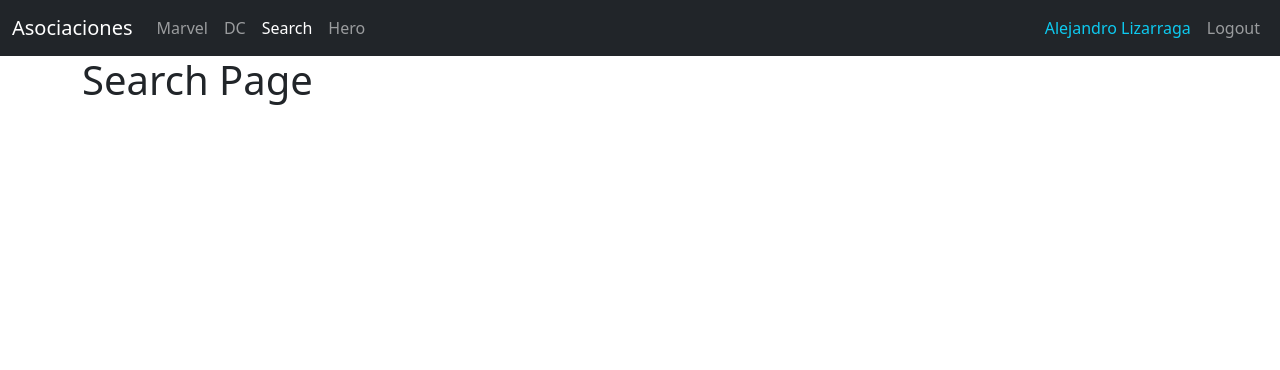
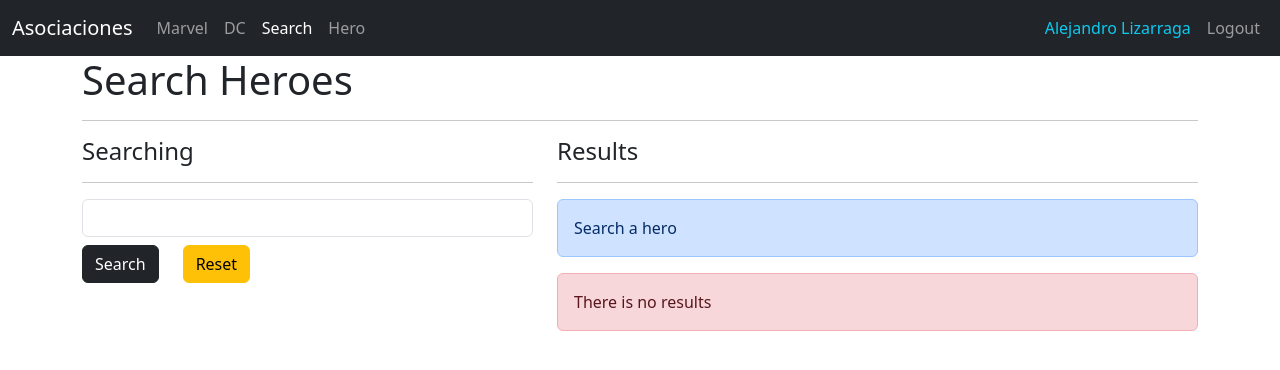
Before and after one commit to Alejandrolga02/07-heroes-spa, a React (Vite) app: page /search in a window 1280 px wide. Shown: the top 370 px of the page. Built offline with nearby package versions, Linux system fonts and the light colour scheme.

Commit message:
Added search heroes functionality

```diff
--- a/package.json
+++ b/package.json
@@ -12,6 +12,7 @@
   "dependencies": {
     "localforage": "^1.10.0",
     "match-sorter": "^6.3.1",
+    "query-string": "^8.1.0",
     "react": "^18.2.0",
     "react-dom": "^18.2.0",
     "react-router-dom": "^6.10.0",
--- a/src/heroes/helpers/getHeroByName.js
+++ b/src/heroes/helpers/getHeroByName.js
@@ -5,7 +5,5 @@ export const getHeroByName = (name = '') => {
 
 	if (name.length === 0) return [];
 
-	return heroes.filter(
-		(hero) => hero.superhero.toLowerCase().includes(name)
-	);
+	return heroes.filter((hero) => hero.superhero.toLowerCase().includes(name));
 }
--- a/src/heroes/pages/searchPage.jsx
+++ b/src/heroes/pages/searchPage.jsx
@@ -1,7 +1,58 @@
+import { useLocation, useNavigate } from "react-router-dom";
+import queryString from 'query-string';
+import { useForm } from "../../hooks/useForm";
+import { getHeroByName } from "../helpers";
+import { HeroCard } from "../components/HeroCard";
+
+
 export const SearchPage = () => {
-  return (
-	<>
-		<h1>Search Page</h1>
-	</>
-  )
-}
+	const navigate = useNavigate();
+	const location = useLocation();
+	const { q = '' } = queryString.parse(location.search);
+	const heroes = getHeroByName(q);
+
+	const {searchText, onInputChange, onResetForm} = useForm({
+		searchText: q
+	})
+
+	const onSearchSubmit = (event) => {
+		event.preventDefault();
+
+		if (searchText.trim().length < 3) return;
+
+		navigate(`?q=${searchText.toLowerCase().trim()}`);
+	}
+
+	return (
+		<>
+			<h1>Search Heroes</h1>
+			<hr />
+
+			<div className="row">
+				<div className="col-5">
+					<h4>Searching</h4>
+					<hr />
+					<form onSubmit={onSearchSubmit}>
+						<input type="text" name="searchText" value={searchText} onChange={onInputChange} className="form-control" autoComplete="off" />
+						<button type="submit" className="btn btn-dark mt-2 me-4">Search</button>
+						<button onClick={onResetForm} className="btn btn-warning mt-2">Reset</button>
+					</form>
+				</div>
+
+				<div className="col-7">
+					<h4>Results</h4>
+					<hr />
+
+					<div className="alert alert-primary">Search a hero</div>
+					<div className="alert alert-danger">There is no results <b>{ q }</b></div>
+
+					{
+						heroes.map((hero) => {
+							return <HeroCard key={hero.id} {...hero} />
+						})
+					}
+				</div>
+			</div>
+		</>
+	);
+};
```
Also changed, not shown: 1 other file (tests, documents, lock files or other folders).
